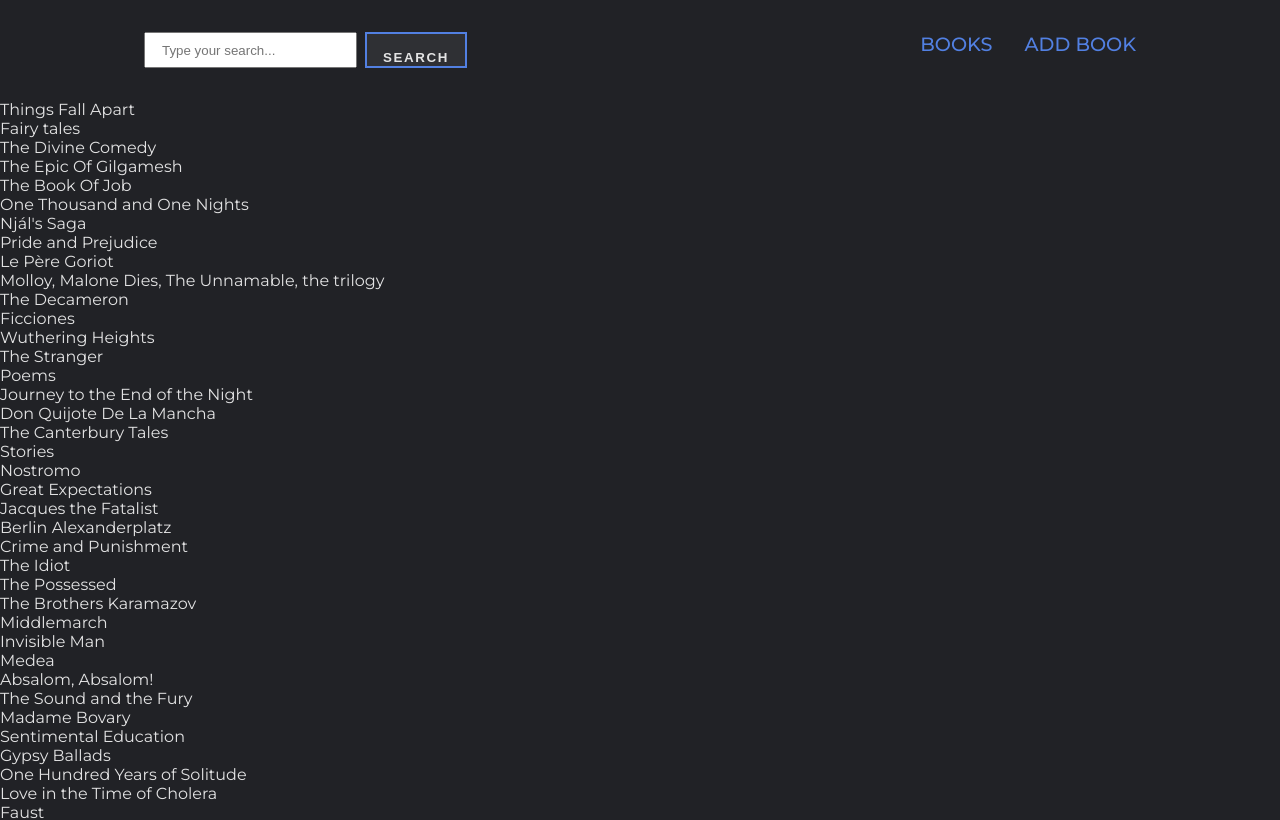
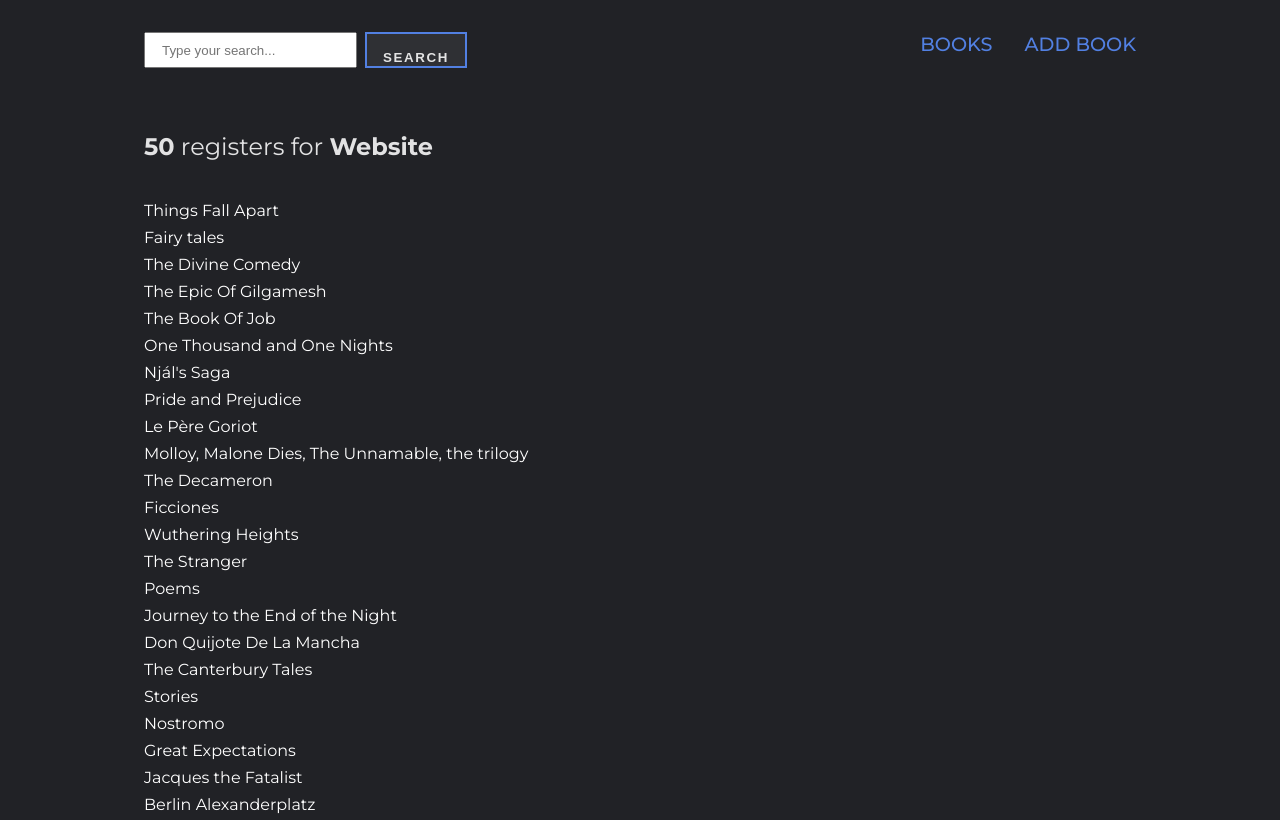
Before and after one commit to pmagalhaes2/bookstore, a React (Vite) app: page /search in a window 1280 px wide. Shown: the top 820 px of the page. Built offline with nearby package versions, Linux system fonts and the light colour scheme; data requests are answered from the project's data file.

Commit message:
chore: update search page

```diff
--- a/src/pages/Search/index.tsx
+++ b/src/pages/Search/index.tsx
@@ -1,6 +1,8 @@
 import { useSearchParams } from "react-router-dom";
 import { IBookInfo, searchBooks } from "../../services/BooksAPI";
 import { useCallback, useEffect, useState } from "react";
+import { Container } from "./styles";
+import { Link } from "react-router-dom";
 
 export const Search = () => {
   const [searchParams] = useSearchParams();
@@ -31,7 +33,18 @@ export const Search = () => {
       {error && <p>Ocorreu um erro!</p>}
       {data.length === 0 && <p>Nenhum encontrado</p>}
       {loading && <p>Carregando dados..</p>}
-      {data && data.map((d, index) => <p key={index}>{d.title}</p>)}
+      {data && (
+        <Container>
+          <h2>
+            <span>{data.length}</span> registers for <span>Website</span>
+          </h2>
+          {data.map((item, index) => (
+            <Link to={`/books/${item.id}`}>
+              <p key={index}>{item.title}</p>
+            </Link>
+          ))}
+        </Container>
+      )}
     </>
   );
 };
--- /dev/null
+++ b/src/pages/Search/styles.ts
@@ -0,0 +1,22 @@
+import styled from "styled-components";
+
+export const Container = styled.div`
+  display: flex;
+  flex-direction: column;
+  gap: 0.5rem;
+  padding: 2rem 9rem;
+
+  h2 {
+    font-weight: 400;
+    margin-bottom: 2rem;
+
+    span {
+      font-weight: 700;
+    }
+  }
+
+  a {
+    text-decoration: none;
+    color: #fff;
+  }
+`;
```
